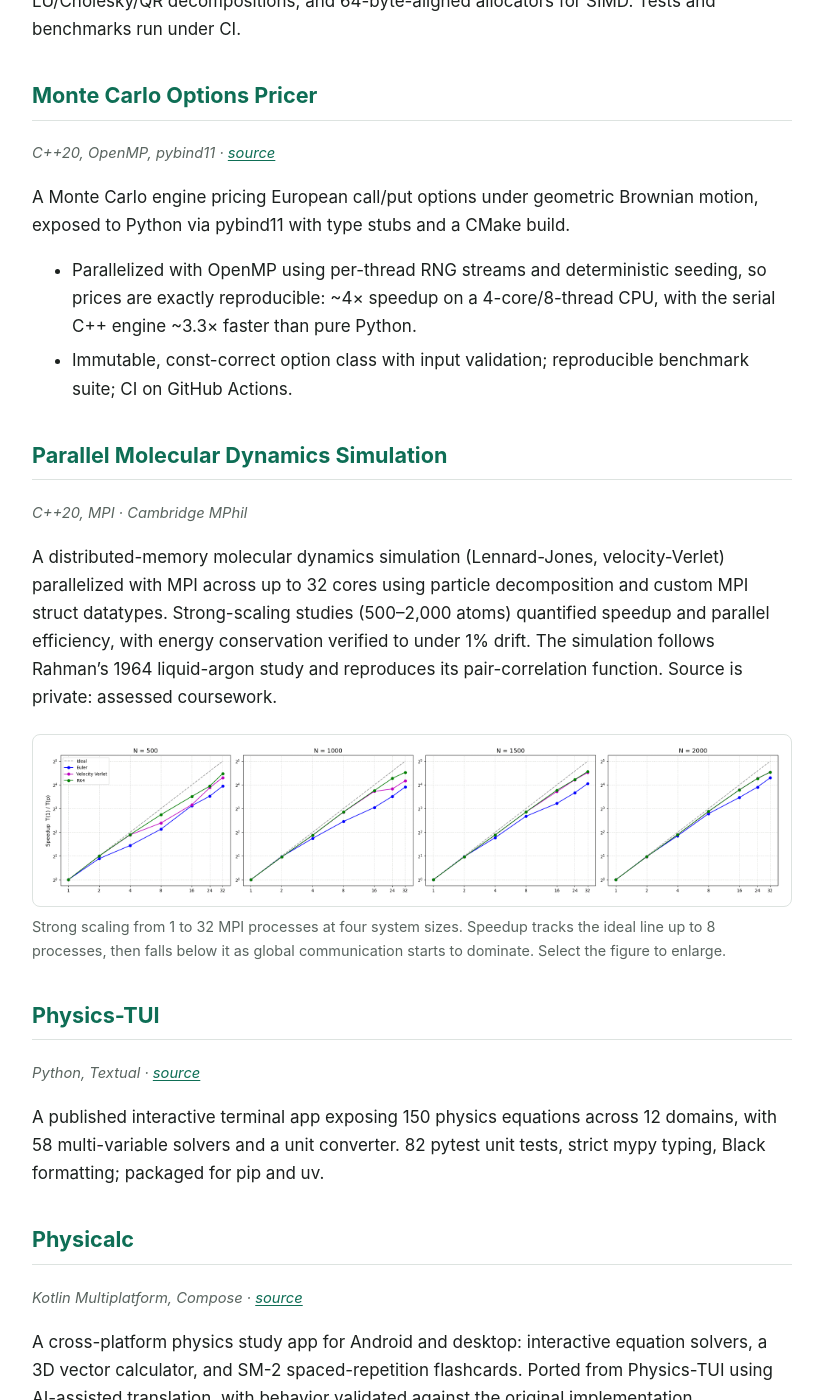
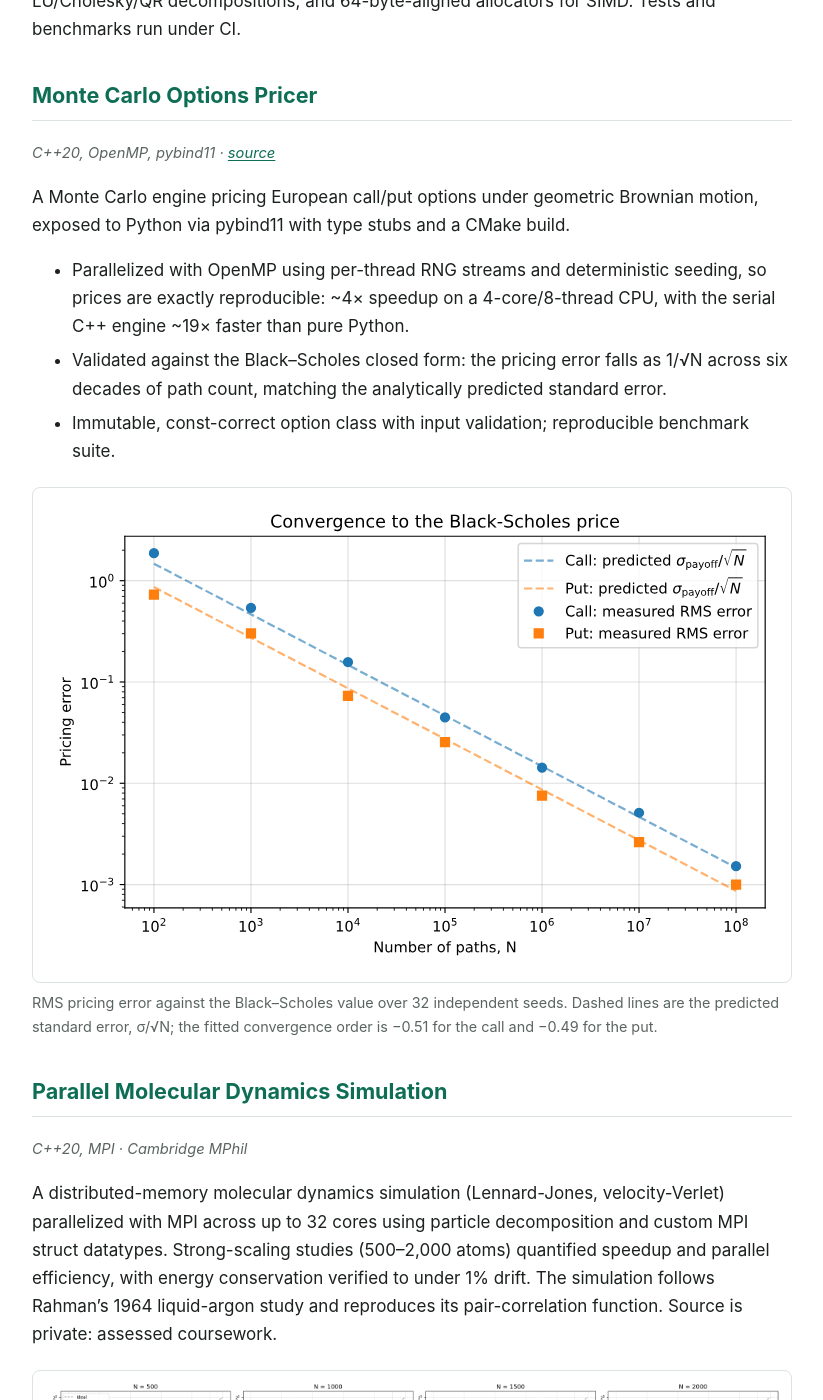
Before and after one commit to ClaudioRMalvino/claudiormalvino.github.io, a Jekyll site: the page built from projects.md, in a window 1280 px wide and 1400 px high, scrolled down 2257 px. Shown: the whole window, without its empty margins (172-995 px from the left). Built offline with Jekyll 4.4.1, drawn with Linux system fonts in a browser that asks for light colours.

Commit message:
Made further changes to the monte carlo pricer and corrections to claims.

```diff
--- a/index.html
+++ b/index.html
@@ -41,7 +41,7 @@ layout: default
     <div class="card">
       <h3><a href="https://github.com/ClaudioRMalvino/Monte-Carlo-Options-Pricer">Monte Carlo Options Pricer</a></h3>
       <p class="meta">C++20 · OpenMP · pybind11</p>
-      <p>A multi-threaded pricing engine for European options with per-thread RNG streams and deterministic seeding, so prices are exactly reproducible. Python bindings, CMake build, CI, and a reproducible benchmark suite.</p>
+      <p>A multi-threaded pricing engine for European options with per-thread RNG streams and deterministic seeding, so prices are exactly reproducible. Python bindings, a CMake build, and a reproducible benchmark suite, validated against the Black–Scholes closed form.</p>
     </div>
     <div class="card">
       <h3><a href="https://github.com/ClaudioRMalvino/Physics-TUI">Physics-TUI</a></h3>
--- a/projects.md
+++ b/projects.md
@@ -47,8 +47,14 @@ A header-only linear algebra library I am actively building: expression template
 
 A Monte Carlo engine pricing European call/put options under geometric Brownian motion, exposed to Python via pybind11 with type stubs and a CMake build.
 
-- Parallelized with OpenMP using per-thread RNG streams and deterministic seeding, so prices are exactly reproducible: ~4× speedup on a 4-core/8-thread CPU, with the serial C++ engine ~3.3× faster than pure Python.
-- Immutable, const-correct option class with input validation; reproducible benchmark suite; CI on GitHub Actions.
+- Parallelized with OpenMP using per-thread RNG streams and deterministic seeding, so prices are exactly reproducible: ~4× speedup on a 4-core/8-thread CPU, with the serial C++ engine ~19× faster than pure Python.
+- Validated against the Black–Scholes closed form: the pricing error falls as 1/√N across six decades of path count, matching the analytically predicted standard error.
+- Immutable, const-correct option class with input validation; reproducible benchmark suite.
+
+<figure class="figure">
+  <a href="{{ '/assets/figures/pricer-convergence.svg' | relative_url }}"><img src="{{ '/assets/figures/pricer-convergence.svg' | relative_url }}" width="504" height="324" loading="lazy" alt="Log-log plot of call and put pricing error against number of paths from 100 to 100 million. The measured points lie on the predicted one-over-root-N lines."></a>
+  <figcaption>RMS pricing error against the Black–Scholes value over 32 independent seeds. Dashed lines are the predicted standard error, σ/√N; the fitted convergence order is −0.51 for the call and −0.49 for the put.</figcaption>
+</figure>
 
 ## Parallel Molecular Dynamics Simulation
 
```
Also changed, not shown: assets/figures/pricer-convergence.svg (added), 1 other file.
